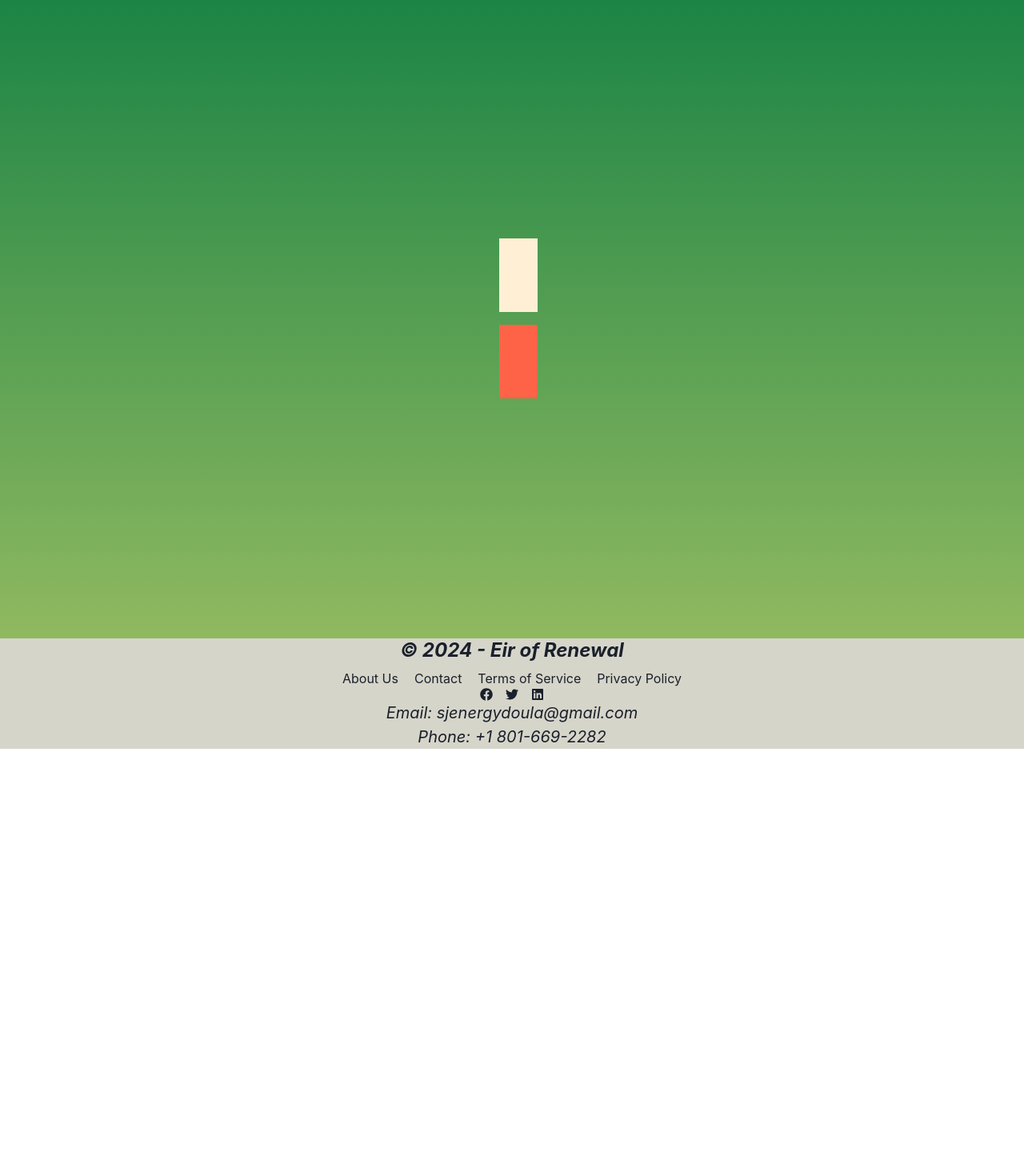
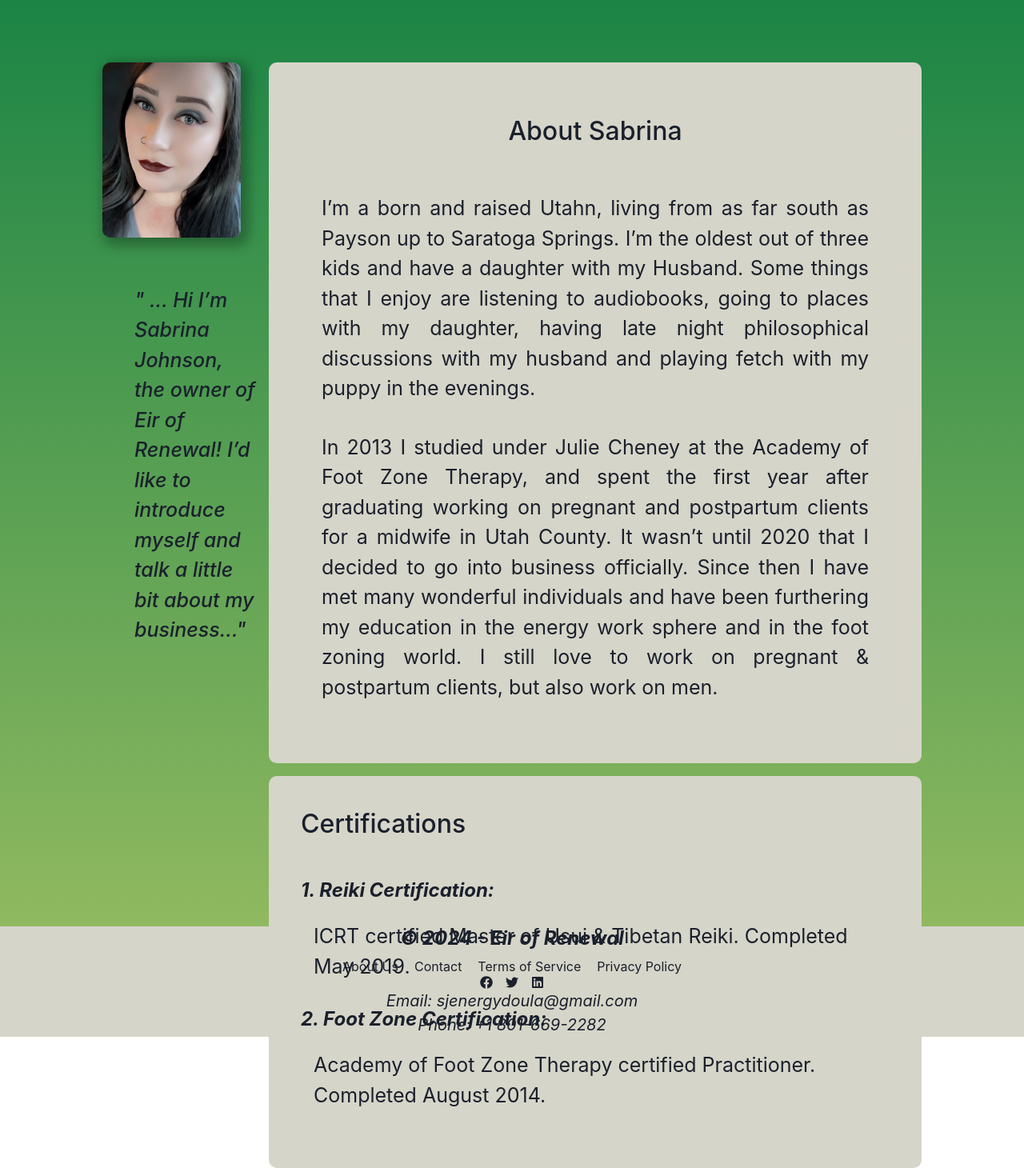
Before and after one commit to MattAJ26/holistic-healing, a React (Vite) app in the folder client/: page /about in a window 1280 px wide. Shown: the part 82-1542 px from the top of the page at 80% size. Before the commit the page ends 1034 px from the top, so only its background shows below. Built offline with nearby package versions, Linux system fonts and the light colour scheme.

Commit message:
About Us - responsive

```diff
--- a/client/src/pages/About.jsx
+++ b/client/src/pages/About.jsx
@@ -1,97 +1,78 @@
 import headshot from '../assets/headshot.jpg';
 import '../style/AboutUs.css';
-import { Grid, GridItem } from '@chakra-ui/react'
+import { Grid, GridItem, Text } from '@chakra-ui/react'
 
 export default function About() {
 
   return (
     <Grid
-  h='200px'
-  templateRows='repeat(2, 1fr)'
-  templateColumns='repeat(5, 1fr)'
-  gap={4}
->
-  <GridItem rowSpan={2} colSpan={1} bg='tomato' />
-  <GridItem colSpan={4} bg='papayawhip' />
+      h='1000px'
+      w='80%'
+      templateRows='repeat(2, 1fr)'
+      templateColumns='repeat(5, 1fr)'
+      gap={4}
+      m={20}
+    >
 
-  <GridItem colSpan={4} bg='tomato' />
-</Grid>
+        <GridItem
+          rowSpan={2}
+          colSpan={1}
+        >
+
+          <img className="photo imgAbout" src={headshot} alt="logo"></img>
+          <p className="photoTextAbout">" ... Hi I’m Sabrina Johnson, the owner of Eir of Renewal! I’d like to introduce myself and talk a little bit about my business..."</p>
+
+        </GridItem>
+        <GridItem
+          colSpan={4}
+          bg='#d6d5c9'
+          p={10}
+          borderRadius="10px"
+        >
+
+        <div className="rightAbout">
+                <div className="card-body m-5">
+
+                  <h2 className="text-center pgTitle">About Sabrina</h2>
+
+                  <Text textAlign="justify">
+                    I’m a born and raised Utahn, living from as far south as Payson up to Saratoga Springs. I’m the oldest out of three kids and have a daughter with my Husband. Some things that I enjoy are listening to audiobooks, going to places with my daughter, having late night philosophical discussions with my husband and playing fetch with my puppy in the evenings.
+                  </Text>
+
+                  <Text textAlign="justify">
+                  In 2013 I studied under Julie Cheney at the Academy of Foot Zone Therapy, and spent the first year after graduating working on pregnant and postpartum clients for a midwife in Utah County.
+                  It wasn’t until 2020 that I decided to go into business officially. Since then I have met many wonderful individuals and have been furthering my education in the energy work sphere and in the foot zoning world. I still love to work on pregnant & postpartum clients, but also work on men.
+                  </Text>
+
+                </div>
+          </div>
+
+
+        </GridItem>
+        <GridItem
+          colSpan={4}
+          bg='#d6d5c9'
+          p={10}
+          borderRadius="10px"
+        >
+
+          <h2 className="sectionTitle">Certifications</h2>
+
+          <h4>1. Reiki Certification:</h4>
+          <p className="p-3" fontSize="15px"v>
+            ICRT certified Master of Usui & Tibetan Reiki. Completed May 2019.
+          </p>
+          <h4>2. Foot Zone Certification:</h4>
+          <p className="p-3" fontSize="15px">
+            Academy of Foot Zone Therapy certified Practitioner. Completed August 2014.
+          </p>
+
+
+        </GridItem>
+
+    </Grid>
 
 
   );
 
-
-    // return (
-    //     <div className="card card-rounded w-75 mainContainer">
-    //       <div className="card-header bg-dark text-center">
-    //             <h1>About Us</h1>
-    //       </div>
-
-    //       <div className="contentAbout">
-    //           <div className="leftAbout">
-
-    //             <div className="photoAbout">
-    //               <img className="photo imgAbout" src={headshot} alt="logo"></img>
-    //               <p className="photoTextAbout">" ... Hi I’m Sabrina Johnson, the owner of Eir of Renewal! I’d like to introduce myself and talk a little bit about my business..."</p>
-    //             </div>
-
-    //             {/* <div className="certifAbout">
-    //                 <h2 className="sectionTitle">Certifications</h2>
-    //                 <p>
-    //                   <ul>
-    //                       <h5>1. Reiki Certification:</h5>
-    //                         <p className="p-3">
-    //                           ICRT certified Master of Usui & Tibetan Reiki. Completed May 2019.
-    //                         </p>
-    //                       <h5>2. Foot Zone Certification:</h5>
-    //                         <p className="p-3">
-    //                           Academy of Foot Zone Therapy certified Practitioner. Completed August 2014.
-    //                         </p>
-    //                   </ul>
-    //                 </p>
-    //             </div> */}
-
-    //           </div>
-
-    //           <div className="rightAbout">
-    //             <div className="card-body m-5">
-
-    //               <h2 className="text-center pgTitle">About Sabrina</h2>
-
-    //               <p className="p-3 text">
-    //                 I’m a born and raised Utahn, living from as far south as Payson up to Saratoga Springs. I’m the oldest out of three kids and have a daughter with my Husband. Some things that I enjoy are listening to audiobooks, going to places with my daughter, having late night philosophical discussions with my husband and playing fetch with my puppy in the evenings.
-    //               </p>
-
-    //               <p className="p-3 text">
-    //               In 2013 I studied under Julie Cheney at the Academy of Foot Zone Therapy, and spent the first year after graduating working on pregnant and postpartum clients for a midwife in Utah County.
-    //               It wasn’t until 2020 that I decided to go into business officially. Since then I have met many wonderful individuals and have been furthering my education in the energy work sphere and in the foot zoning world. I still love to work on pregnant & postpartum clients, but also work on men.
-    //               </p>
-
-    //             </div>
-    //           </div>
-
-
-
-    //       </div>
-
-    //       <div className="card-body m-5">
-    //             <div className="certifAbout">
-    //                   <h2 className="sectionTitle centerAlignm">Certifications</h2>
-    //                   <p>
-    //                     <ul>
-    //                         <h4>1. Reiki Certification:</h4>
-    //                           <p className="p-3 text">
-    //                             ICRT certified Master of Usui & Tibetan Reiki. Completed May 2019.
-    //                           </p>
-    //                         <h4>2. Foot Zone Certification:</h4>
-    //                           <p className="p-3 text">
-    //                             Academy of Foot Zone Therapy certified Practitioner. Completed August 2014.
-    //                           </p>
-    //                     </ul>
-    //                   </p>
-    //             </div>
-    //       </div>
-
-    //     </div>
-    // );
 };
--- a/client/src/style/AboutUs.css
+++ b/client/src/style/AboutUs.css
@@ -29,7 +29,7 @@ h4 {
 
 .imgAbout {
     box-shadow: 5px 5px 15px 5px rgba(0, 0, 0, 0.3);
-    width: 70%;
+    width: 90%;
     margin-bottom: 50px;
 }
 
```
Also changed, not shown: 1 other file (tests, documents, lock files or other folders).
